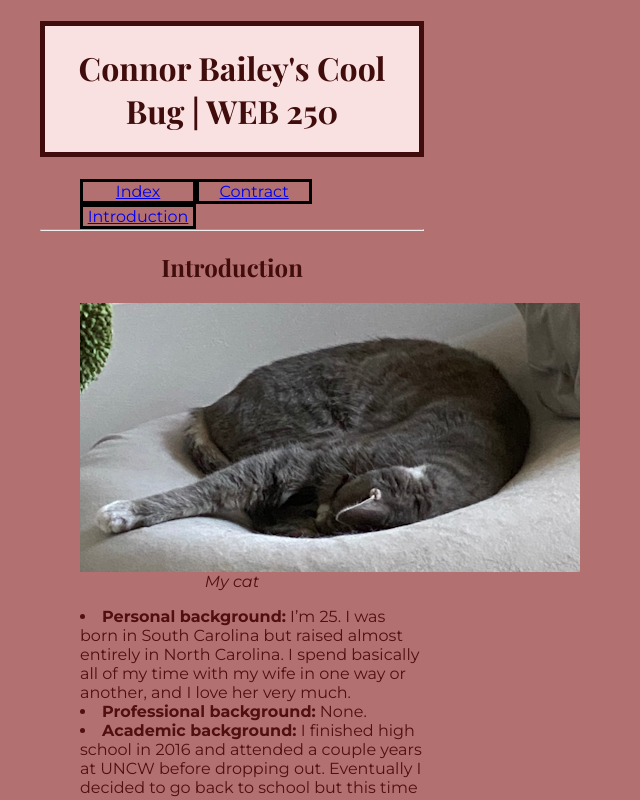
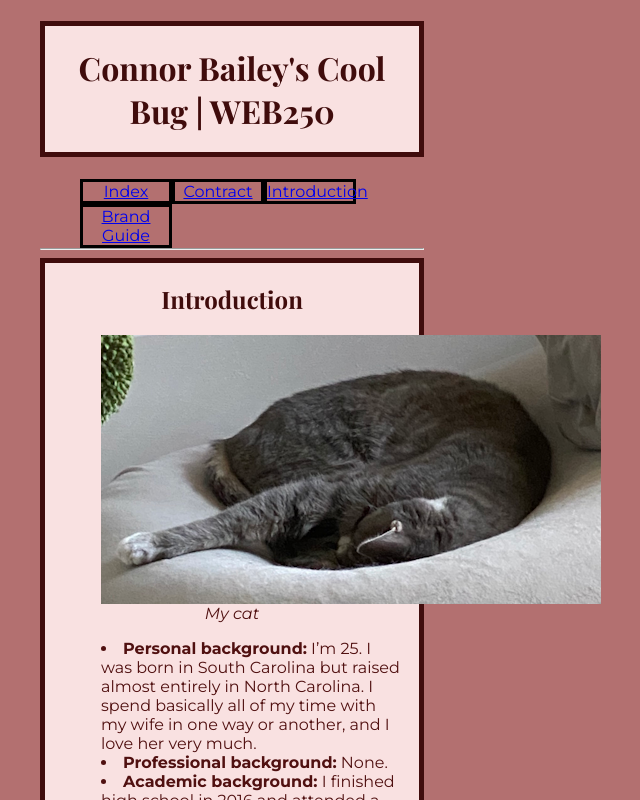
Before and after one commit to cbaile47/web250, a plain HTML site: page introduction.html in a window 1280 px wide. Shown: the top 800 px of the page, without its empty margins (408-1048 px from the left). Drawn offline with nearby package versions, Linux system fonts and the light colour scheme; a web font is replaced by a local one.

Commit message:
various fixes / updates

```diff
--- a/components/header.html
+++ b/components/header.html
@@ -1,9 +1,11 @@
 <header>
+	<h1>Connor Bailey's Cool Bug | WEB250</h1>
 	<nav>
       <ul>
 		<li><a href="index.html">Index</a></li>
         <li><a href="contract.html">Contract</a></li>
         <li><a href="introduction.html">Introduction</a></li>
+		<li><a href="brand.html">Brand Guide</li>
       </ul>
     </nav>
 	<hr>
--- a/introduction.html
+++ b/introduction.html
@@ -9,8 +9,8 @@
 </head>
 <body>
     <main>
-		<h1>Connor Bailey's Cool Bug | WEB 250</h1>
 		<div data-include="components/header.html"></div>
+		<div class="branded">
 			<h2>Introduction</h2>
 			<figure>
 				<img src="images/babyman-orb.png" alt="">
@@ -34,6 +34,7 @@
 				<li><b>Funny/Interesting item about yourself:</b> Someday, I’d like to move to Ireland and help revive the language and culture
 				that was suffocated by British imperialism.</li>
 			</ul>
+		</div>
 	</main>
 	<div data-include="components/footer.html"></div>
 	<script src="scripts/HTMLInclude.js"></script>
--- a/styles/default.css
+++ b/styles/default.css
@@ -20,7 +20,7 @@ header nav ul li {
 	display: block;
 	float: left;
 	position:relative;
-	width: 32%;
+	width: 25%;
 	border: solid;
 	border-color: black;
 }
```
Also changed, not shown: brand.html (+0 -1 lines), contract.html (+0 -1 lines), index.html (+0 -1 lines). Lines whose indentation alone changed are shown as unchanged.
